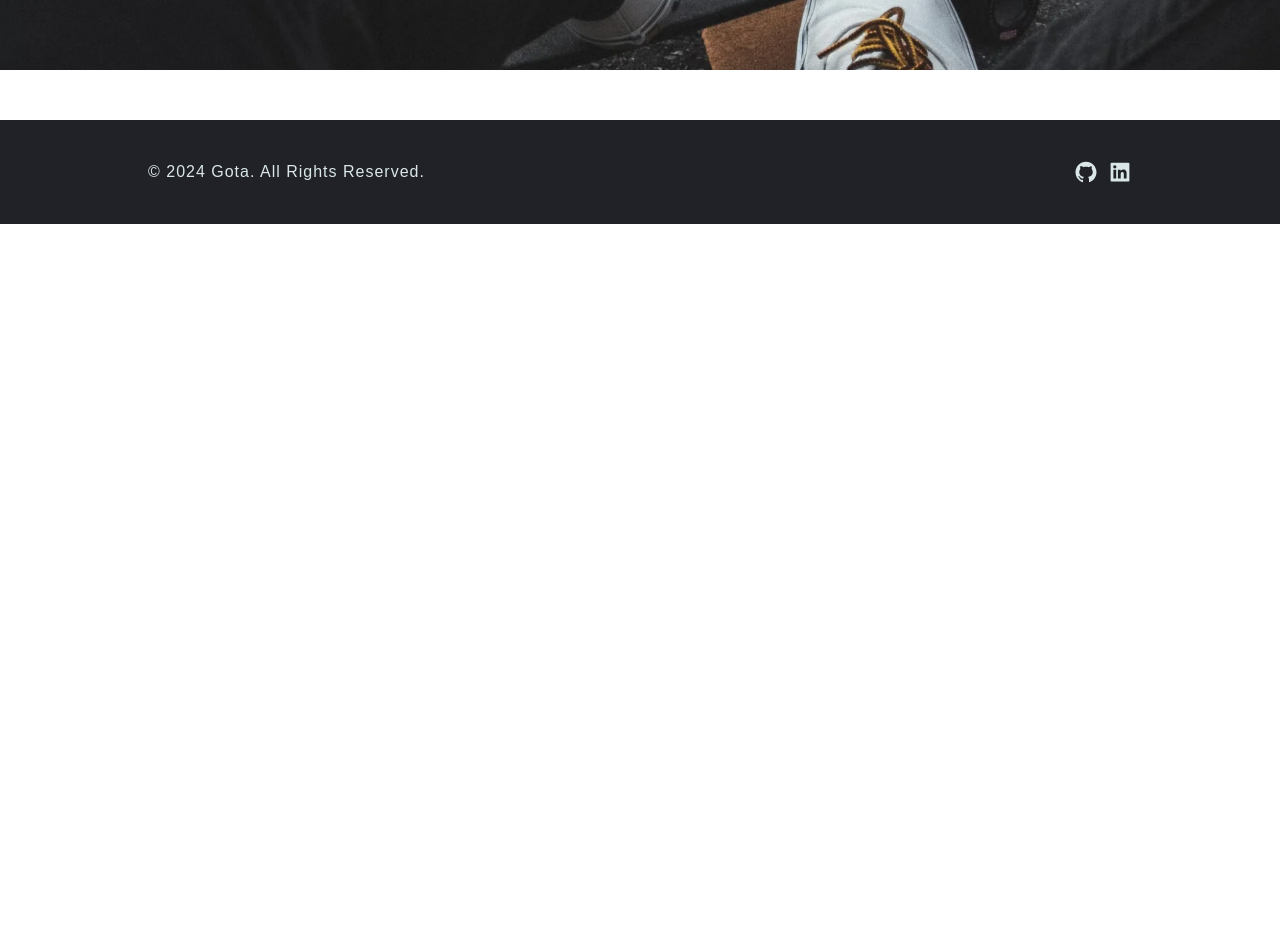
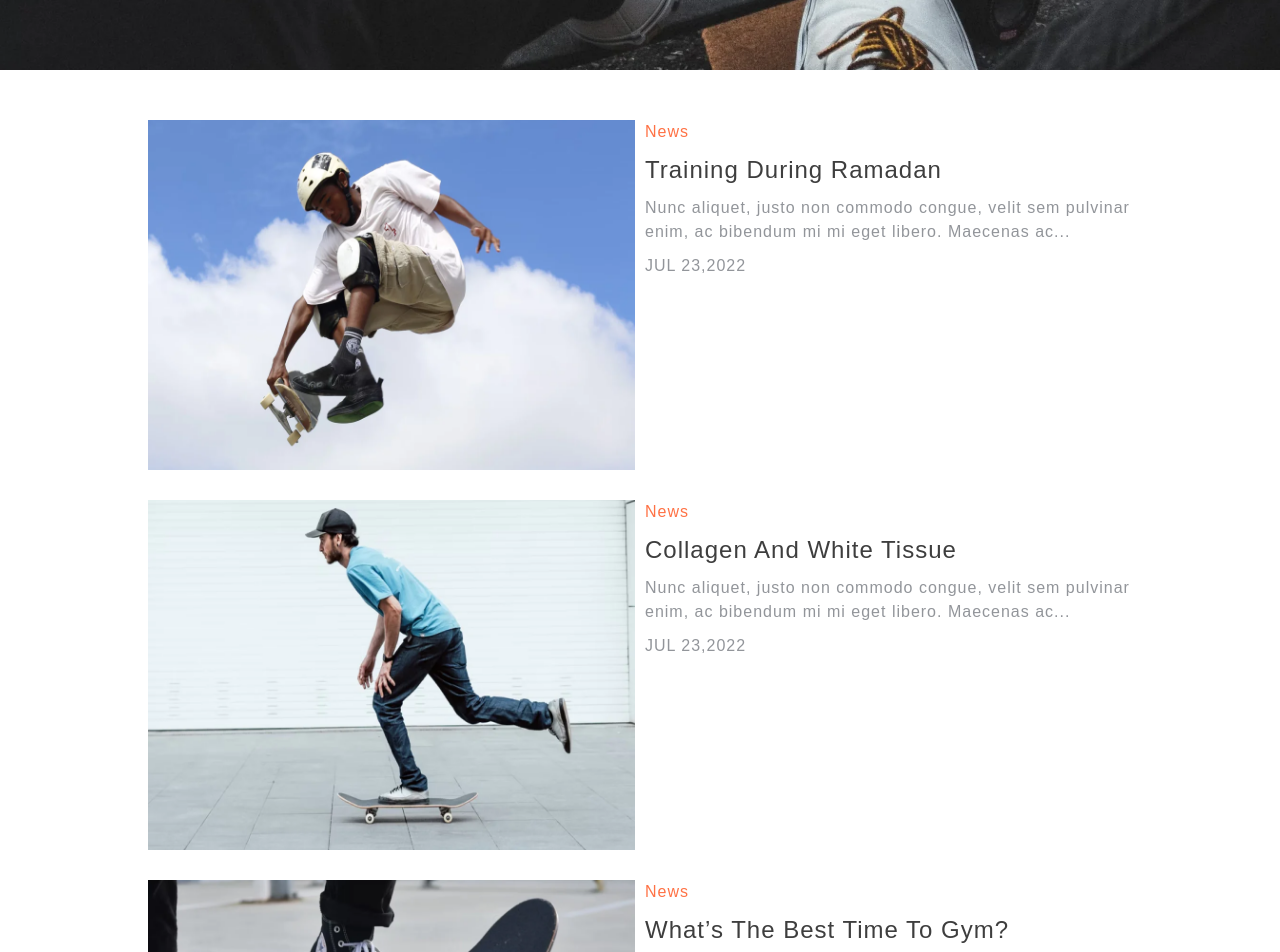
Before and after one commit to mustafa-khaled/Gotta-Sports--Store, a React (Vite) app: page /blog in a window 1280 px wide. Shown: the part 560-1512 px from the top of the page. Before the commit the page ends 800 px from the top, so only its background shows below. Built offline with nearby package versions, Linux system fonts and the light colour scheme.

Commit message:
finish blog page

```diff
--- a/src/data/data.js
+++ b/src/data/data.js
@@ -9,6 +9,13 @@ import product1 from "../assets/sho1-1.png";
 import product2 from "../assets/sho1-2.png";
 import product3 from "../assets/sho1-3.png";
 import product4 from "../assets/sho1-4.png";
+
+import blogImg1 from "../assets/blog_1_1024x1024.webp";
+import blogImg2 from "../assets/blog_2_1024x1024.webp";
+import blogImg3 from "../assets/blog_3_1024x1024.webp";
+import blogImg4 from "../assets/blog_4_1024x1024.webp";
+import blogImg5 from "../assets/blog_5_1024x1024.webp";
+import blogImg6 from "../assets/blog_6_1024x1024.webp";
 
 export const SliderData = [imageSlider1, imageSlider2];
 
@@ -80,3 +87,12 @@ export const reviewsData = [
     image: person3,
   },
 ];
+
+export const blogArticlesData = [
+  { id: 1, title: "Training During Ramadan", image: blogImg1 },
+  { id: 2, title: "Collagen And White Tissue", image: blogImg2 },
+  { id: 3, title: "What’s The Best Time To Gym?", image: blogImg3 },
+  { id: 4, title: "Post Format Video Blogs", image: blogImg4 },
+  { id: 5, title: "Post Format Gallery Blogs", image: blogImg5 },
+  { id: 6, title: "Post Format Audio Blogs", image: blogImg6 },
+];
--- a/src/pages/Blog/Blog.jsx
+++ b/src/pages/Blog/Blog.jsx
@@ -1,10 +1,12 @@
 import PageHeroSection from "../../ui/PageHeroSection";
+import BlogArticles from "./BlogArticles";
 import image from "../../assets/blog-bg.webp";
 
 function Blog() {
   return (
     <div className="flex flex-col gap-[50px]">
       <PageHeroSection image={image} title={"Blog"} />
+      <BlogArticles />
     </div>
   );
 }
--- /dev/null
+++ b/src/pages/Blog/BlogArticles.jsx
@@ -0,0 +1,39 @@
+import { blogArticlesData } from "../../data/data";
+import Container from "../../ui/Container";
+
+function BlogArticles() {
+  return (
+    <Container>
+      {blogArticlesData.map((a) => {
+        return (
+          <div
+            key={a.id}
+            className="mb-[30px] flex flex-col gap-[10px] sm:flex-row"
+          >
+            <div className="w-full sm:w-[50%]">
+              <img
+                src={a.image}
+                alt={a.title}
+                className="h-[350px] w-full object-cover"
+              />
+            </div>
+
+            <div className="w-full sm:w-[50%]">
+              <span className="text-primary">News</span>
+              <h3 className="mt-[10px] text-xl font-medium sm:text-2xl">
+                {a.title}
+              </h3>
+              <p className="my-[10px] text-darkGray">
+                Nunc aliquet, justo non commodo congue, velit sem pulvinar enim,
+                ac bibendum mi mi eget libero. Maecenas ac...
+              </p>
+              <span className="text-darkGray">JUL 23,2022</span>
+            </div>
+          </div>
+        );
+      })}
+    </Container>
+  );
+}
+
+export default BlogArticles;
--- a/src/ui/header/Logo.jsx
+++ b/src/ui/header/Logo.jsx
@@ -4,7 +4,7 @@ import logoImage from "../../assets/logo.png";
 function Logo() {
   return (
     <Link to={"/"}>
-      <img src={logoImage} alt="logo" />
+      <img src={logoImage} alt="logo" className="w-[120px]" />
     </Link>
   );
 }
```
Also changed, not shown: src/assets/logo.png.
